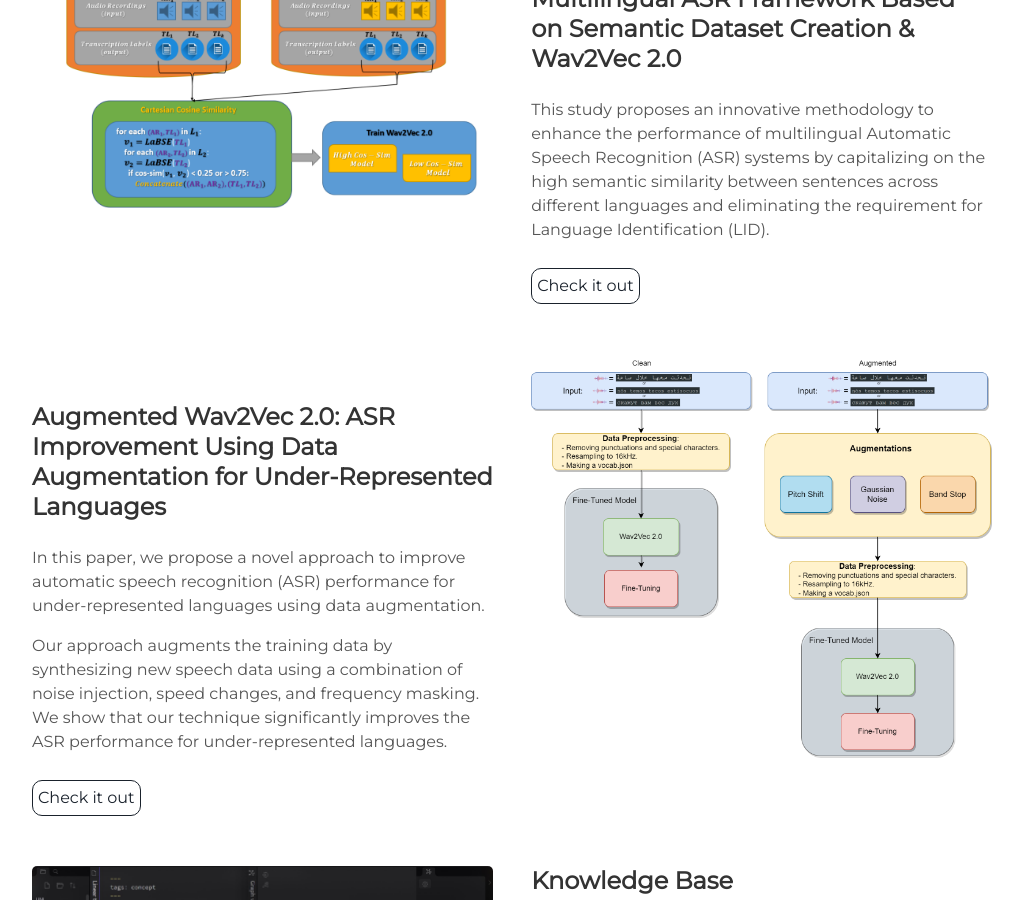
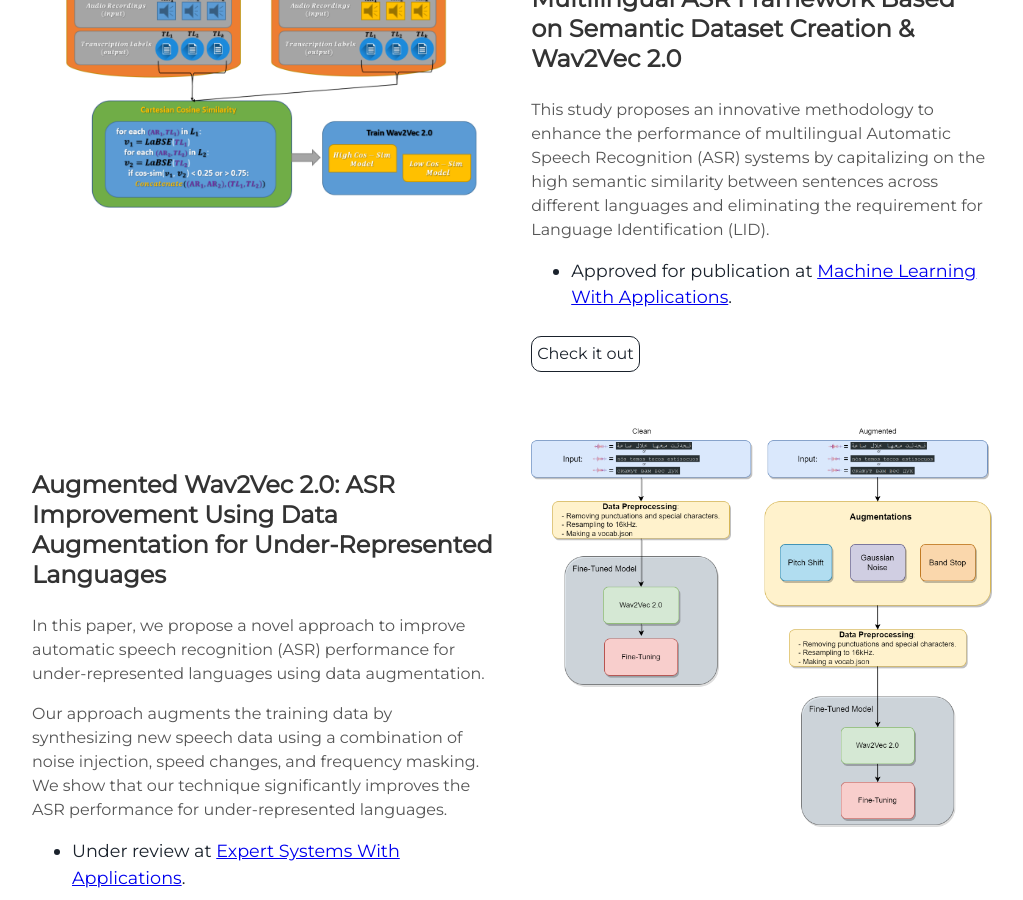
Before and after one commit to nerya0001/nerya0001.github.io, a Jekyll site: the page built from index.html, in a window 1280 px wide and 900 px high, scrolled down 1354 px. Shown: the whole window, without its empty margins (128-1151 px from the left). Built offline with Jekyll 4.4.1, drawn with Linux system fonts in a browser that asks for light colours.

Commit message:
updated CV, and publication details

```diff
--- a/_includes/projects.html
+++ b/_includes/projects.html
@@ -11,6 +11,9 @@
     <p>This study proposes an innovative methodology to enhance the performance of multilingual Automatic Speech Recognition
       (ASR) systems by capitalizing on the high semantic similarity between sentences across different languages and eliminating the
       requirement for Language Identification (LID).</p>
+      <ul>
+        <li>Approved for publication at <a class="link" href="https://www.sciencedirect.com/journal/machine-learning-with-applications" target="_blank">Machine Learning With Applications</a>.</li>
+      </ul>
     <a class="project-link" href="https://github.com/neryabigon/ASR-based-Language-Change-Detection/blob/main/Multilingual_ASR_based_Language_Change_Detection.pdf" target="_blank">Check it out</a>
   </div>
 </div>
@@ -23,6 +26,9 @@
     <h3> Augmented Wav2Vec 2.0: ASR Improvement Using Data Augmentation for Under-Represented Languages </h3>
     <p>In this paper, we propose a novel approach to improve automatic speech recognition (ASR) performance for under-represented languages using data augmentation. </p>
     <p>Our approach augments the training data by synthesizing new speech data using a combination of noise injection, speed changes, and frequency masking. We show that our technique significantly improves the ASR performance for under-represented languages.</p>
+    <ul>
+      <li>Under review at <a class="link" href="https://www.sciencedirect.com/journal/expert-systems-with-applications" target="_blank">Expert Systems With Applications</a>.</li>
+    </ul>
     <a class="project-link" href="https://github.com/neryabigon/wav2vec2-large-xlsr-53-finetuning/blob/main/ASR%20Augmented%20Wav2Vec2.0.pdf" target="_blank">Check it out</a>
   </div>
 </div>
```
Also changed, not shown: 1 other file.
